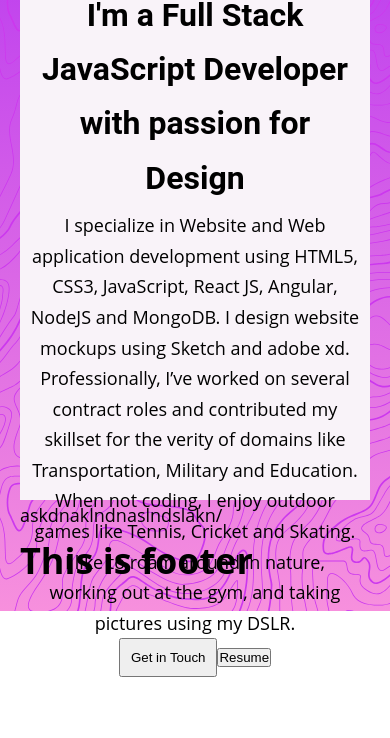
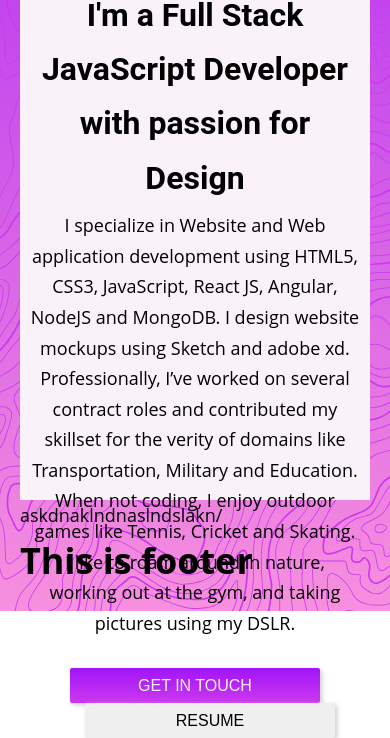
Before and after one commit to jayjariwala/jayjariwala.com-2020, a Gatsby site: page / in a window 390 px wide. Shown: the part 394-1132 px from the top of the page. Before the commit the page ends 1071 px from the top, so only its background shows below. Built offline with nearby package versions, Linux system fonts and the light colour scheme; Gatsby itself is replaced by a stand-in of ours.

Commit message:
feat: heropage responsive

```diff
--- a/src/components/styles/Button.module.css
+++ b/src/components/styles/Button.module.css
@@ -1,6 +1,33 @@
+@value breakpoints: "./breakpoint.css";
+@value largest, small, medium from breakpoints;
+
 .Btn {
-  padding: 10px;
+  border-radius: 2px;
+  border: none;
+  box-shadow: 2px 2px 5px 0px #ccc;
+  font-size: 1.6rem;
 }
 
 .Btn_lg {
+  height: 35px;
+  min-width: 250px;
 }
+
+.Btn_primary {
+  background: linear-gradient(var(--purple-dark), var(--purple-light));
+  color: var(--white);
+}
+
+@media only screen and (max-width: medium) {
+  .Btn_lg {
+    height: 30px;
+    min-width: 200px;
+  }
+}
+
+@media only screen and (max-width: small) {
+  .Btn_lg {
+    height: 28px;
+    min-width: 190px;
+  }
+}
--- a/src/components/styles/Hero.module.css
+++ b/src/components/styles/Hero.module.css
@@ -27,3 +27,11 @@
   max-width: 700px;
   margin: 0 auto;
 }
+
+.Introduction button {
+  text-transform: uppercase;
+}
+
+.Introduction button:last-child {
+  margin-left: 30px;
+}
--- /dev/null
+++ b/src/components/styles/Margin.module.css
@@ -0,0 +1,11 @@
+.M1 {
+  margin-top: 1rem;
+}
+
+.M2 {
+  margin-top: 2rem;
+}
+
+.M3 {
+  margin-top: 3rem;
+}
--- a/src/pages/index.js
+++ b/src/pages/index.js
@@ -2,6 +2,7 @@ import React, { Fragment } from "react"
 import Layout from "../components/Layout"
 import heroStyle from "../components/styles/Hero.module.css"
 import containerStyle from "../components/styles/Container.module.css"
+import marginStyle from "../components/styles/Margin.module.css"
 import Buttons from "../components/styles/Button.module.css"
 import Avatar from "../assets/images/avatar.png"
 
@@ -29,8 +30,16 @@ export default function Home() {
               Skating. I like to roam around in nature, working out at the gym,
               and taking pictures using my DSLR.
             </p>
-            <button className={Buttons.Btn}>Get in Touch</button>
-            <button>Resume</button>
+            <div className={marginStyle.M3}>
+              <button
+                className={`${Buttons.Btn} ${Buttons.Btn_primary} ${Buttons.Btn_lg} `}
+              >
+                Get in Touch
+              </button>
+              <button className={`${Buttons.Btn} ${Buttons.Btn_lg}`}>
+                Resume
+              </button>
+            </div>
           </div>
         </div>
       </div>
```
